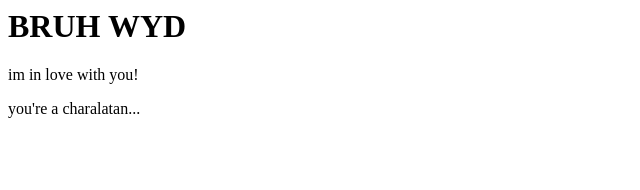
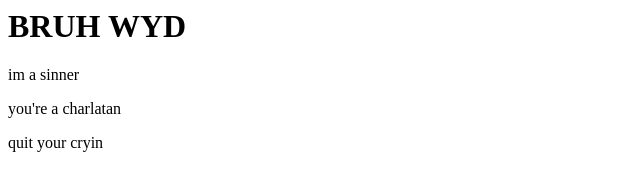
Before and after one commit to ajm855/crispy-octo-eureka, a plain HTML site: page index.html in a window 1280 px wide. Shown: the whole page, without its empty margins (0-640 px from the left). Drawn offline with Linux system fonts and the light colour scheme.

Commit message:
pleasework

```diff
--- a/index.html
+++ b/index.html
@@ -7,7 +7,8 @@
 </head>
 <body>
     <h1>BRUH WYD</h1>
-    <p>im  in love with you!</p>
-    <p>you're a charalatan...</p>
+    <p>im a sinner</p>
+    <p>you're a charlatan</p>
+    <p>quit your cryin</p>
 </body>
 </html>
```
